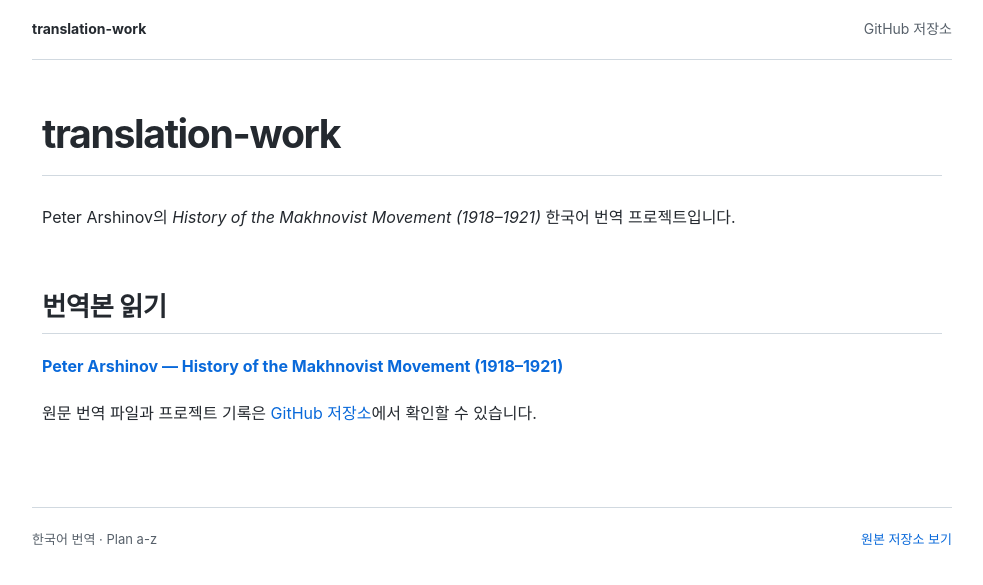
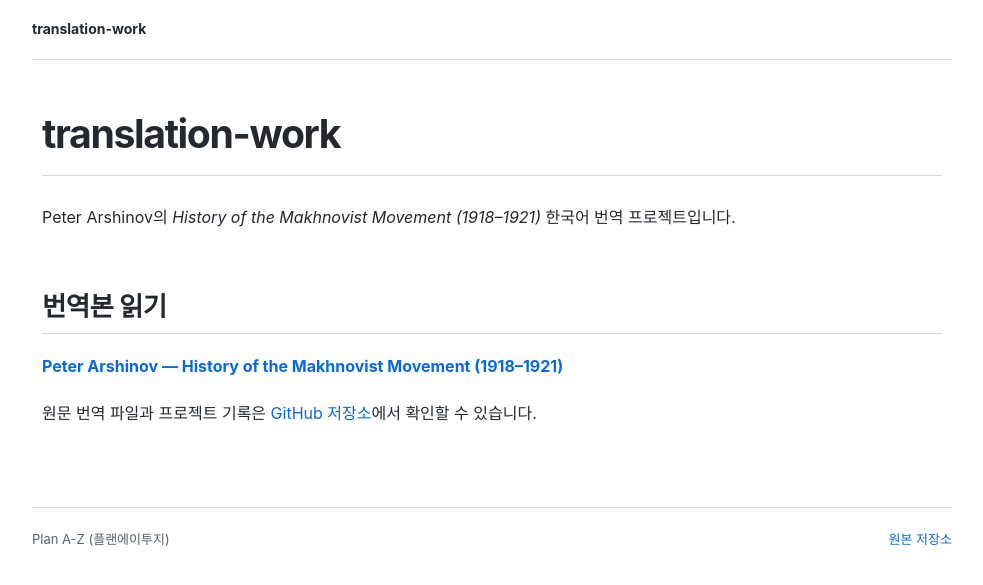
Before and after one commit to Plan-Atoz/translation-work, a Jekyll site: the page built from index.md, in a window 1280 px wide. Shown: the top 585 px of the page, without its empty margins (148-1131 px from the left). Built offline with Jekyll 4.4.1, drawn with Linux system fonts in a browser that asks for light colours.

Commit message:
Update footer and header

```diff
--- a/_layouts/default.html
+++ b/_layouts/default.html
@@ -10,7 +10,6 @@
 <body>
   <header class="site-header">
     <a class="site-brand" href="{{ '/' | relative_url }}">translation-work</a>
-    <a class="source-link" href="https://github.com/PlanA2Z/translation-work">GitHub 저장소</a>
   </header>
   <main class="page-content">
     <article class="markdown-body">
@@ -18,8 +17,8 @@
     </article>
   </main>
   <footer class="site-footer">
-    <span>한국어 번역 · Plan a-z</span>
-    <a href="https://github.com/PlanA2Z/translation-work">원본 저장소 보기</a>
+    <span>Plan A-Z (플랜에이투지)</span>
+    <a href="https://github.com/PlanA2Z/translation-work">원본 저장소</a>
   </footer>
 </body>
 </html>
```
